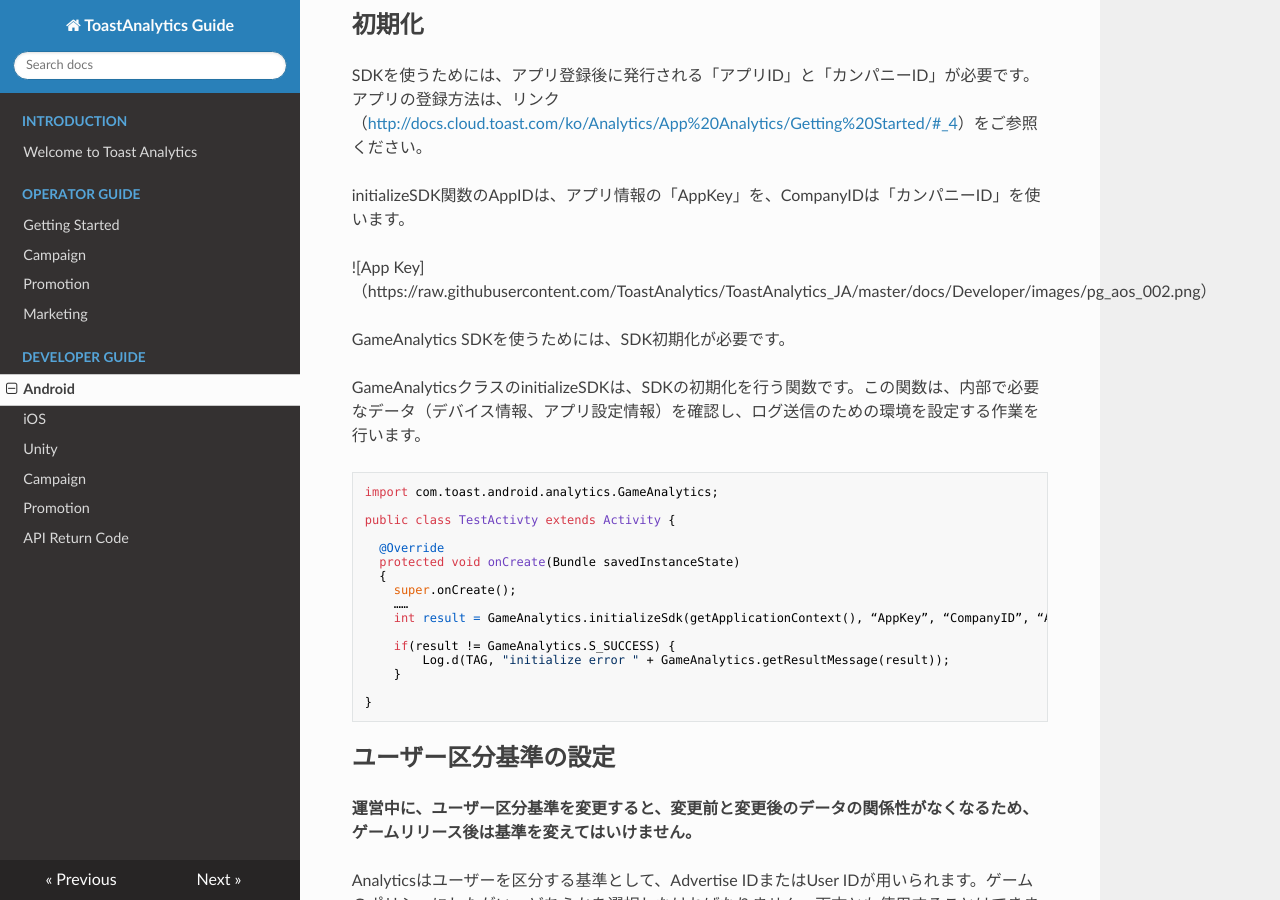
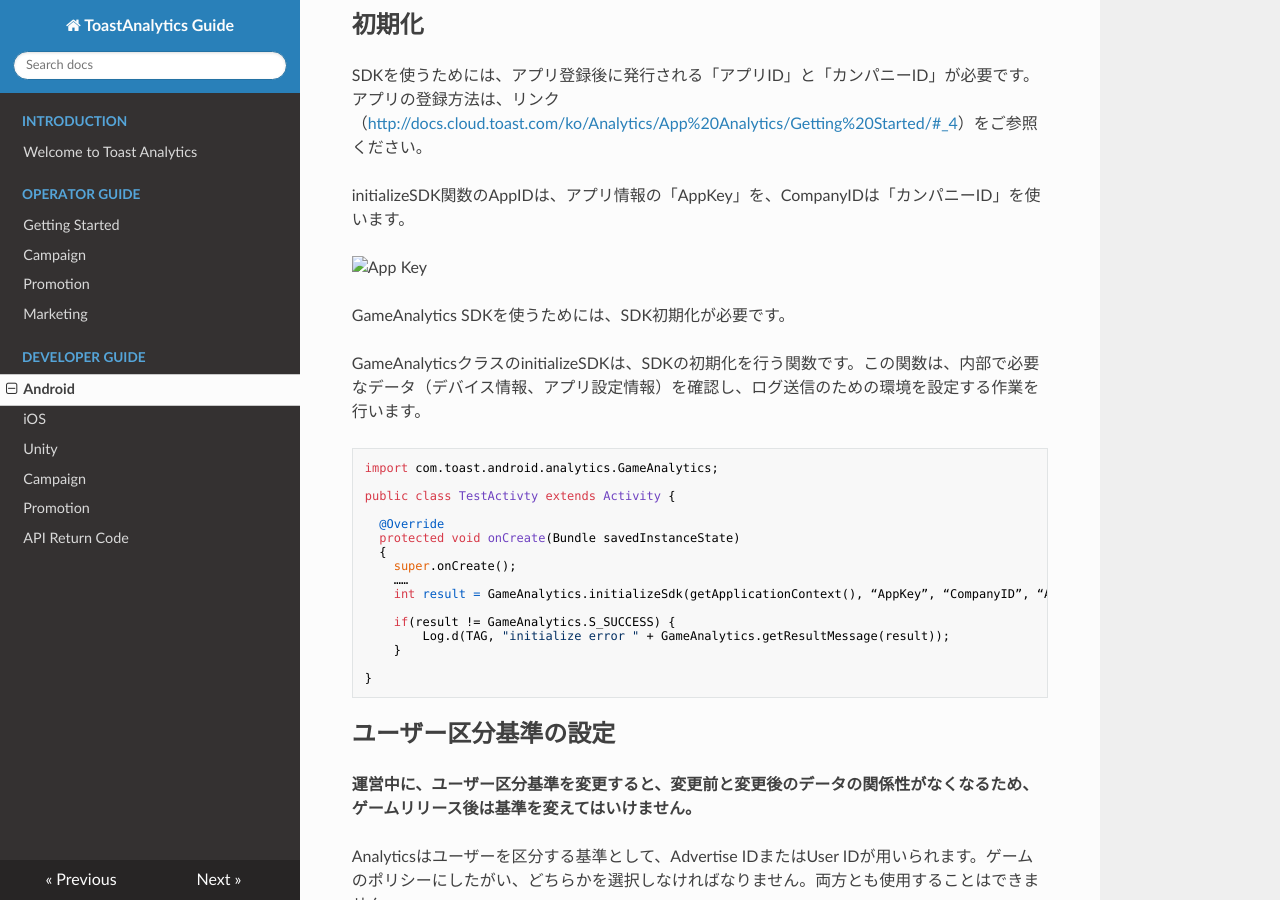
Before and after one commit to ToastAnalytics/ToastAnalytics_JA, an MkDocs documentation site: the page built from docs/Developer/4. Android Developer Guide.md, in a window 1280 px wide and 900 px high, scrolled down 4474 px. Built offline with MkDocs 1.6.1, drawn with Linux system fonts in a browser that asks for light colours; nearby versions of some CDN libraries; old or Windows-style settings are respelled for this version of MkDocs.

Commit message:
Update 4. Android Developer Guide.md

```diff
--- a/docs/Developer/4. Android Developer Guide.md
+++ b/docs/Developer/4. Android Developer Guide.md
@@ -180,7 +180,7 @@ SDKを使うためには、アプリ登録後に発行される「アプリID」
 
 initializeSDK関数のAppIDは、アプリ情報の「AppKey」を、CompanyIDは「カンパニーID」を使います。
 
-![App Key]（https://raw.githubusercontent.com/ToastAnalytics/ToastAnalytics_JA/master/docs/Developer/images/pg_aos_002.png）
+![App Key](https://raw.githubusercontent.com/ToastAnalytics/ToastAnalytics/master/docs/Developer/images/pg_aos_002.png)
 
 GameAnalytics SDKを使うためには、SDK初期化が必要です。
 
```
